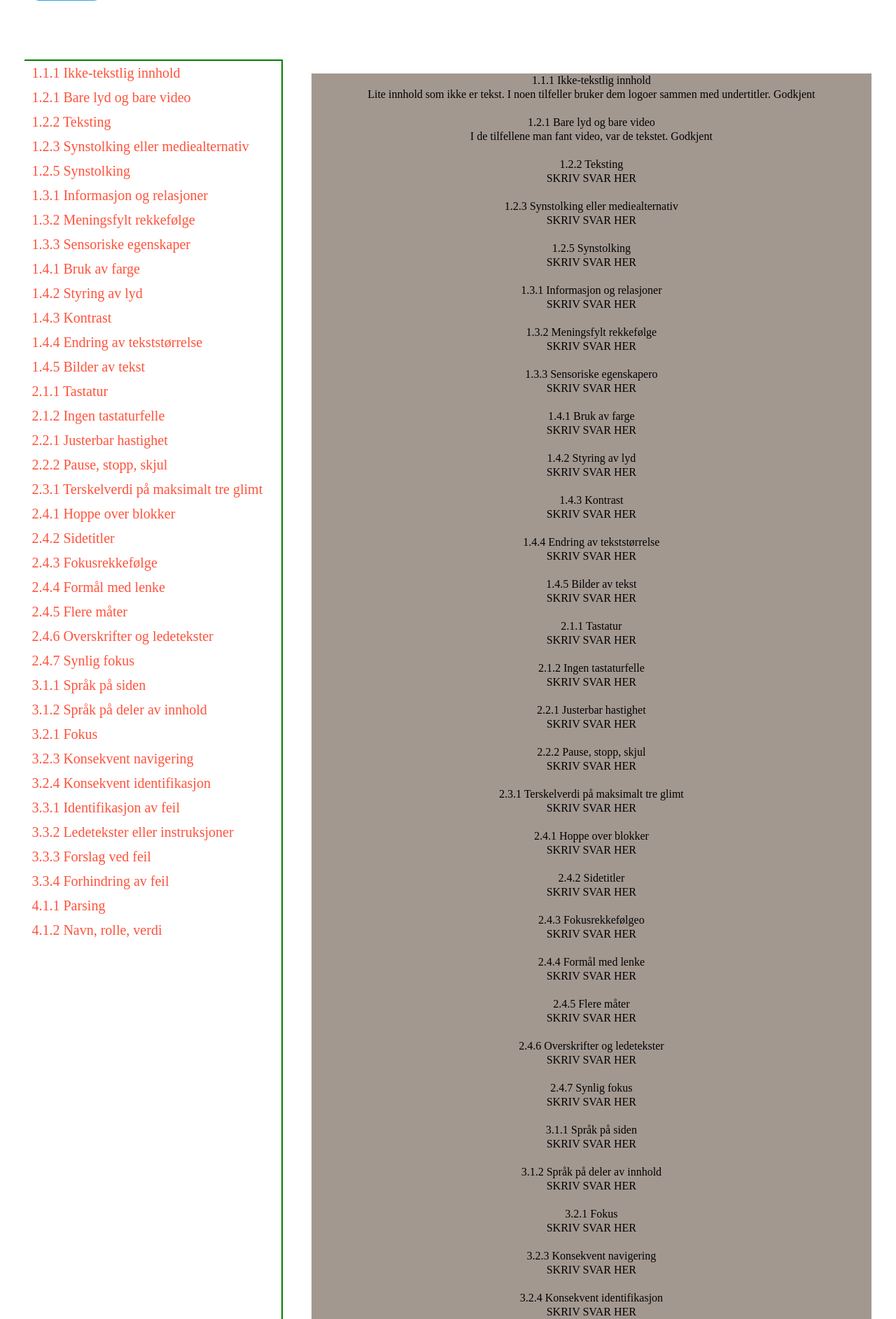
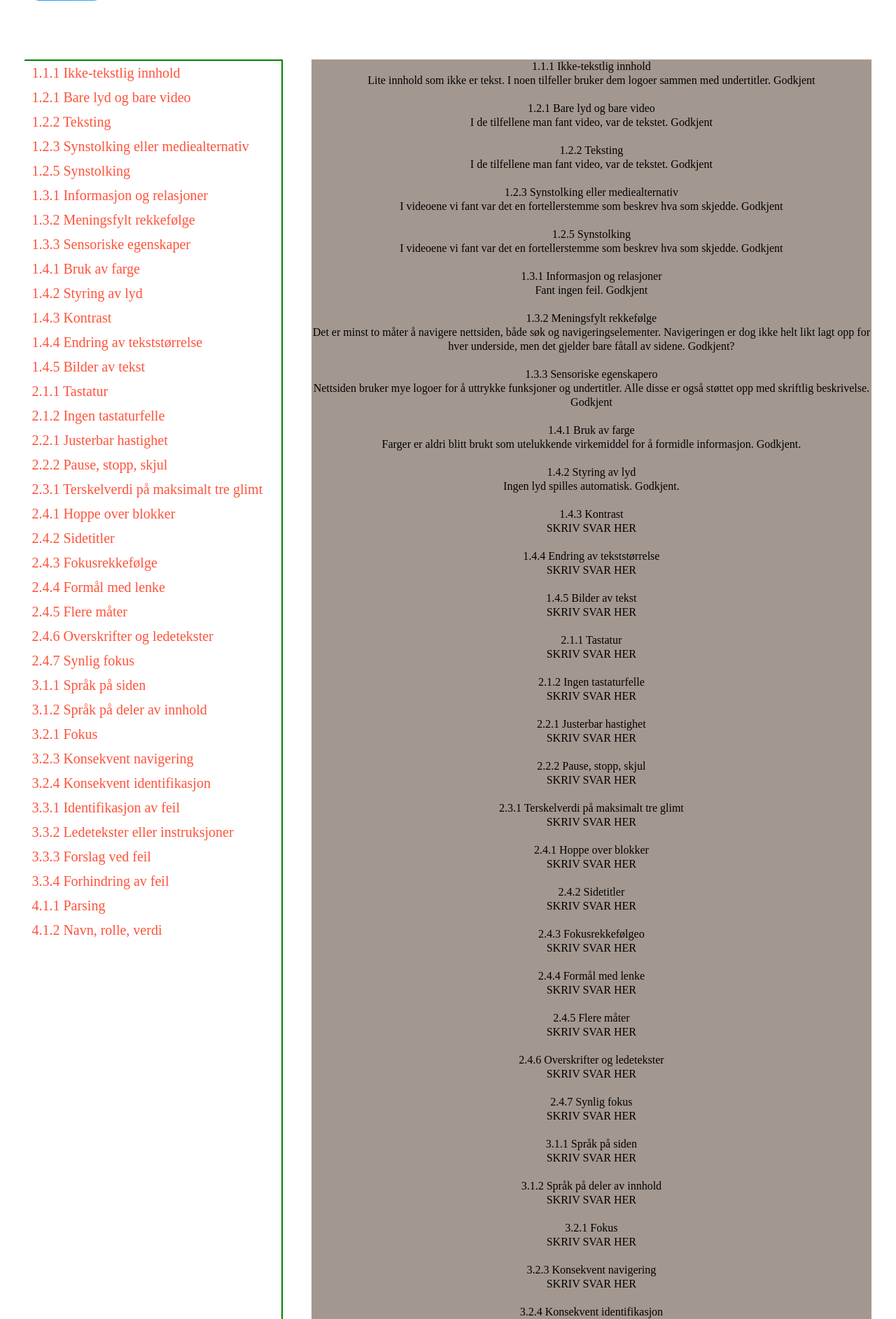
Before and after one commit to SturlaSolheim/Oblig-2-Webutvikling, a PHP site: page /nav_wcag.php in a window 1280 px wide. Shown: the part 69-1954 px from the top of the page at 70% size. Run offline with PHP 8.4, Linux system fonts and the light colour scheme.

Commit message:
Update nav_wcag.php

```diff
--- a/nav_wcag.php
+++ b/nav_wcag.php
@@ -77,49 +77,56 @@ include("header.php");
 
 <div class="resultat">
     <p class="tittel"><a class="anchor" id="3"></a>1.2.2 Teksting</p>
-    <p class="svar">SKRIV SVAR HER</p>
+    <p class="svar">I de tilfellene man fant video, var de tekstet. Godkjent</p>
 
 </div>
 
 <div class="resultat">
     <p class="tittel"><a class="anchor" id="4"></a>1.2.3 Synstolking eller mediealternativ</p>
-    <p class="svar">SKRIV SVAR HER</p>
+    <p class="svar">I videoene vi fant var det en fortellerstemme som beskrev hva som skjedde. Godkjent
+    </p>
 
 </div>
 
 <div class="resultat">
     <p class="tittel"><a class="anchor" id="5"></a>1.2.5 Synstolking</p>
-    <p class="svar">SKRIV SVAR HER</p>
+    <p class="svar">I videoene vi fant var det en fortellerstemme som beskrev hva som skjedde. Godkjent
+    </p>
 
 </div>
 
 <div class="resultat">
     <p class="tittel"><a class="anchor" id="6"></a>1.3.1 Informasjon og relasjoner</p>
-    <p class="svar">SKRIV SVAR HER</p>
+    <p class="svar">Fant ingen feil. Godkjent
+    </p>
 
 </div>
 
 <div class="resultat">
     <p class="tittel"><a class="anchor" id="7"></a>1.3.2 Meningsfylt rekkefølge</p>
-    <p class="svar">SKRIV SVAR HER</p>
+    <p class="svar">Det er minst to måter å navigere nettsiden, både søk og navigeringselementer. Navigeringen er dog ikke helt likt lagt opp for hver underside, men det gjelder bare fåtall av sidene. Godkjent?
+    </p>
 
 </div>
 
 <div class="resultat">
     <p class="tittel"><a class="anchor" id="8"></a>1.3.3 Sensoriske egenskapero</p>
-    <p class="svar">SKRIV SVAR HER</p>
+    <p class="svar">Nettsiden bruker mye logoer for å uttrykke funksjoner og undertitler. Alle disse er også støttet opp med skriftlig beskrivelse. Godkjent
+    </p>
 
 </div>
 
 <div class="resultat">
     <p class="tittel"><a class="anchor" id="9"></a>1.4.1 Bruk av farge</p>
-    <p class="svar">SKRIV SVAR HER</p>
+    <p class="svar">Farger er aldri blitt brukt som utelukkende virkemiddel for å formidle informasjon. Godkjent.
+    </p>
 
 </div>
 
 <div class="resultat">
     <p class="tittel"><a class="anchor" id="10"></a>1.4.2 Styring av lyd</p>
-    <p class="svar">SKRIV SVAR HER</p>
+    <p class="svar">Ingen lyd spilles automatisk. Godkjent.
+    </p>
 
 </div>
 
```
